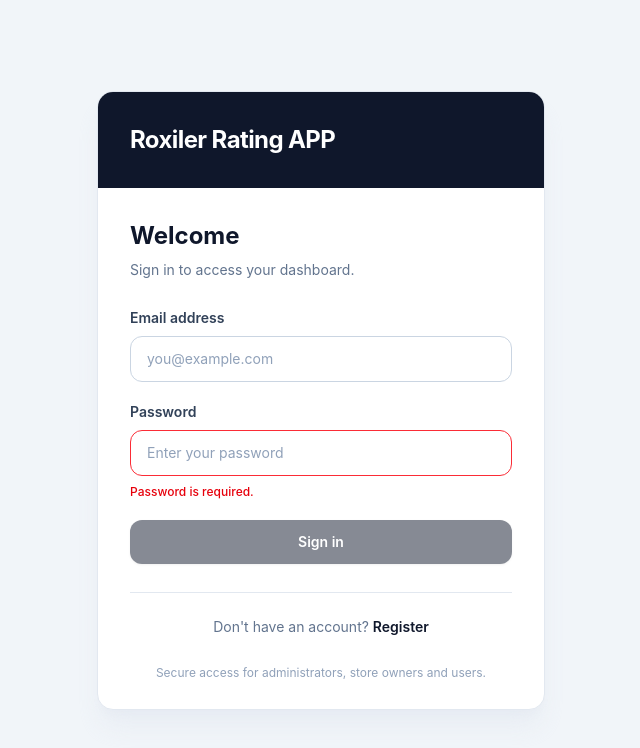
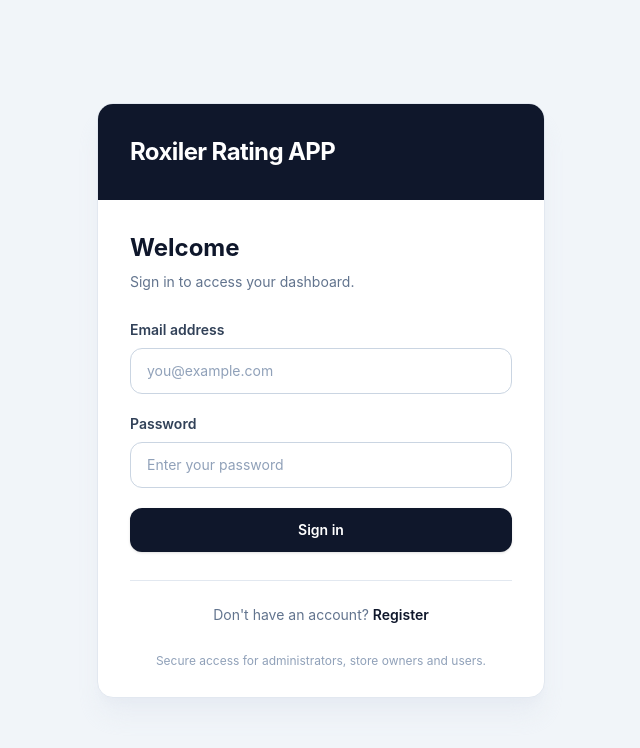
Before and after one commit to patil-bhupendra/roxiler-rating-app, a React (Vite) app in the folder frontend/: page / in a window 1280 px wide. Shown: the top 748 px of the page, without its empty margins (319-959 px from the left). Built offline with nearby package versions, Linux system fonts and the light colour scheme.

Commit message:
Fix login field validation behavior

```diff
--- a/frontend/src/pages/Login.jsx
+++ b/frontend/src/pages/Login.jsx
@@ -5,16 +5,27 @@ const Login = () => {
   const [email, setEmail] = useState("");
   const [password, setPassword] = useState("");
 
+  const [touched, setTouched] = useState({
+    email: false,
+    password: false,
+  });
+
   const navigate = useNavigate();
 
   const emailRegex = /^[^\s@]+@[^\s@]+\.[^\s@]+$/;
 
-  const emailError = email.length > 0 && !emailRegex.test(email);
+  const emailError = touched.email && !emailRegex.test(email);
 
-  const passwordError = password.length === 0;
+  const passwordError = touched.password && password.length === 0;
 
   const handleLogin = async (e) => {
     e.preventDefault();
+
+    // Mark both fields as touched when user submits
+    setTouched({
+      email: true,
+      password: true,
+    });
 
     if (!emailRegex.test(email)) {
       return;
@@ -25,7 +36,9 @@ const Login = () => {
     }
 
     try {
-      const response = await fetch("https://roxiler-rating-app-6keq.onrender.com/api/auth/login", {
+      const response = await fetch(
+        "https://roxiler-rating-app-6keq.onrender.com/api/auth/login",
+        {
           method: "POST",
           headers: {
             "Content-Type": "application/json",
@@ -34,7 +47,8 @@ const Login = () => {
             email,
             password,
           }),
-      });
+        },
+      );
 
       const data = await response.json();
 
@@ -96,6 +110,12 @@ const Login = () => {
                 placeholder="you@example.com"
                 value={email}
                 onChange={(e) => setEmail(e.target.value)}
+                onBlur={() =>
+                  setTouched((prev) => ({
+                    ...prev,
+                    email: true,
+                  }))
+                }
                 autoComplete="email"
                 required
                 className={`w-full rounded-xl border bg-white px-4 py-3 text-sm text-slate-900 placeholder:text-slate-400 outline-none transition focus:ring-4 ${
@@ -126,6 +146,12 @@ const Login = () => {
                 placeholder="Enter your password"
                 value={password}
                 onChange={(e) => setPassword(e.target.value)}
+                onBlur={() =>
+                  setTouched((prev) => ({
+                    ...prev,
+                    password: true,
+                  }))
+                }
                 autoComplete="current-password"
                 required
                 className={`w-full rounded-xl border bg-white px-4 py-3 text-sm text-slate-900 placeholder:text-slate-400 outline-none transition focus:ring-4 ${
```
Lines whose indentation alone changed are shown as unchanged.
